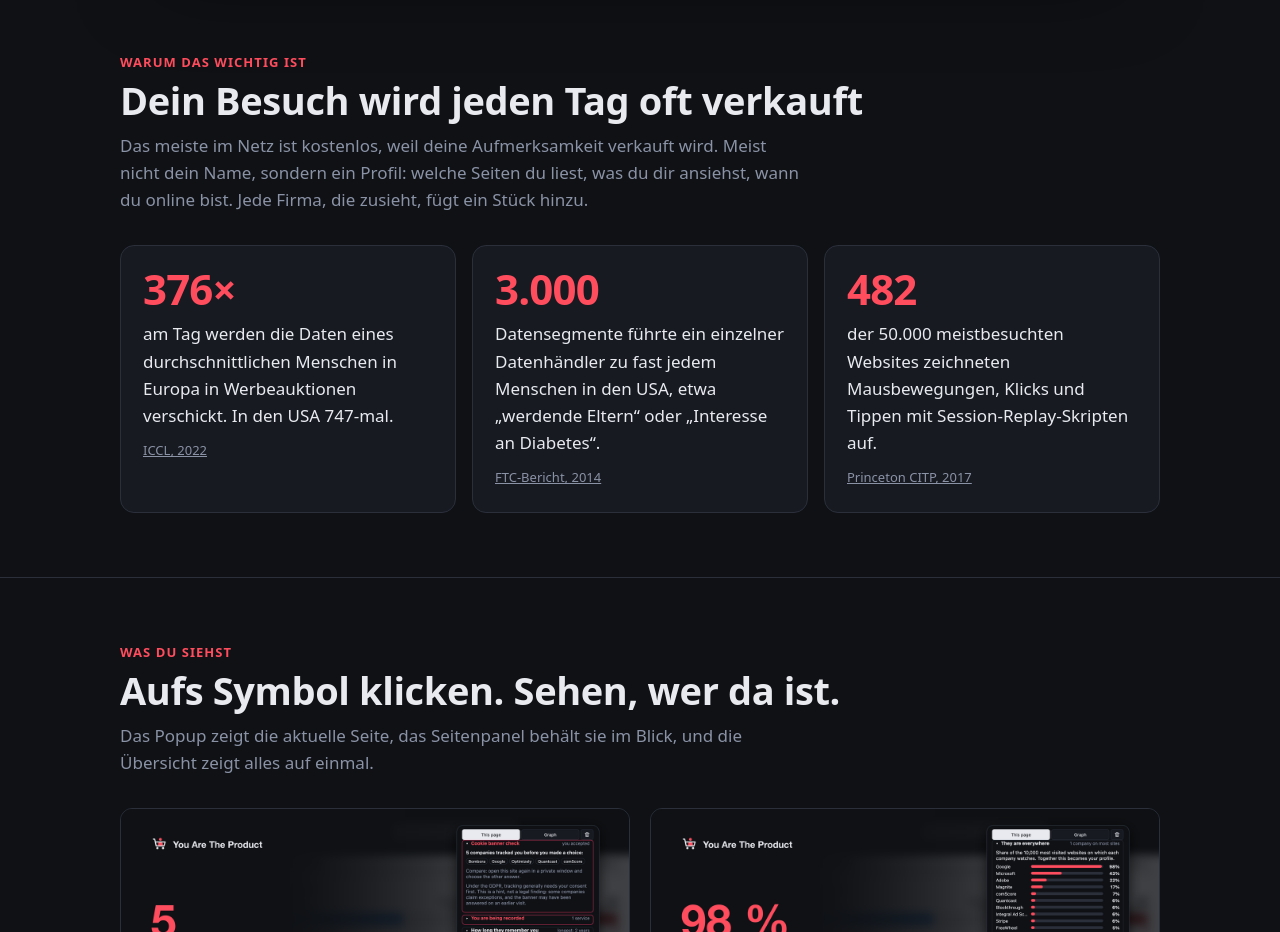
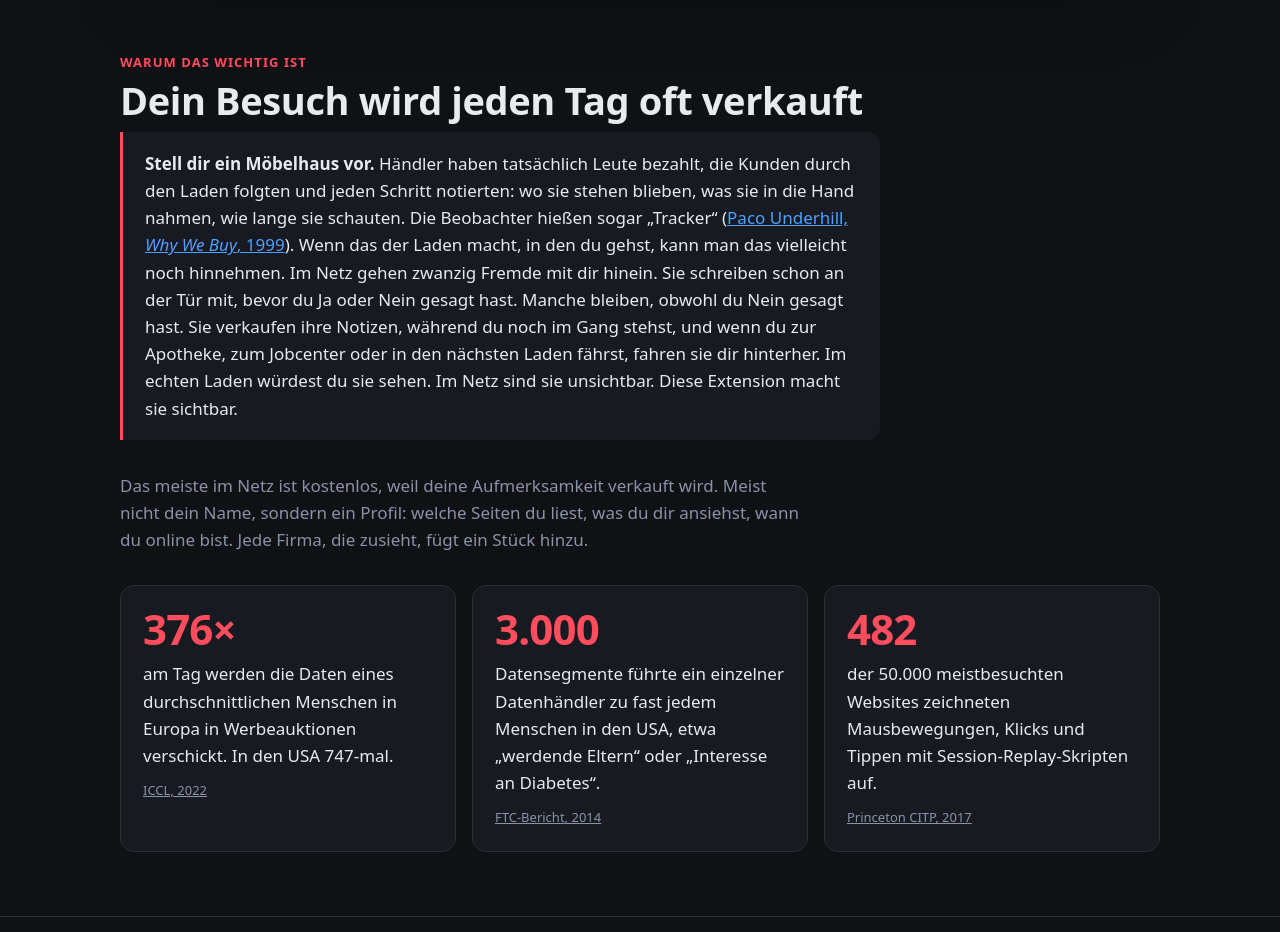
Before and after one commit to teqneers/you-are-the-product, a website: page docs/de.html in a window 1280 px wide. Shown: the part 1380-2312 px from the top of the page. Drawn offline with Linux system fonts and the light colour scheme.

Commit message:
Why this matters: the store story (people who follow shoppers) in READMEs and on the website

```diff
--- a/docs/de.html
+++ b/docs/de.html
@@ -60,6 +60,7 @@
     <div class="wrap">
       <p class="kicker">Warum das wichtig ist</p>
       <h2>Dein Besuch wird jeden Tag oft verkauft</h2>
+      <p class="intro story"><strong>Stell dir ein Möbelhaus vor.</strong> Händler haben tatsächlich Leute bezahlt, die Kunden durch den Laden folgten und jeden Schritt notierten: wo sie stehen blieben, was sie in die Hand nahmen, wie lange sie schauten. Die Beobachter hießen sogar „Tracker“ (<a href="https://en.wikipedia.org/wiki/Paco_Underhill">Paco Underhill, <em>Why We Buy</em>, 1999</a>). Wenn das der Laden macht, in den du gehst, kann man das vielleicht noch hinnehmen. Im Netz gehen zwanzig Fremde mit dir hinein. Sie schreiben schon an der Tür mit, bevor du Ja oder Nein gesagt hast. Manche bleiben, obwohl du Nein gesagt hast. Sie verkaufen ihre Notizen, während du noch im Gang stehst, und wenn du zur Apotheke, zum Jobcenter oder in den nächsten Laden fährst, fahren sie dir hinterher. Im echten Laden würdest du sie sehen. Im Netz sind sie unsichtbar. Diese Extension macht sie sichtbar.</p>
       <p class="intro">Das meiste im Netz ist kostenlos, weil deine Aufmerksamkeit verkauft wird. Meist nicht
         dein Name, sondern ein Profil: welche Seiten du liest, was du dir ansiehst, wann du online bist. Jede Firma,
         die zusieht, fügt ein Stück hinzu.</p>
--- a/docs/site/site.css
+++ b/docs/site/site.css
@@ -425,3 +425,12 @@ footer a {
     transition: none;
   }
 }
+
+.intro.story {
+  max-width: 760px;
+  padding: 18px 22px;
+  border-left: 3px solid var(--accent);
+  background: var(--panel);
+  border-radius: 0 12px 12px 0;
+  color: var(--text);
+}
```
Also changed, not shown: README.de.md (+2 -0 lines), docs/index.html (+1 -0 lines), README.md.
